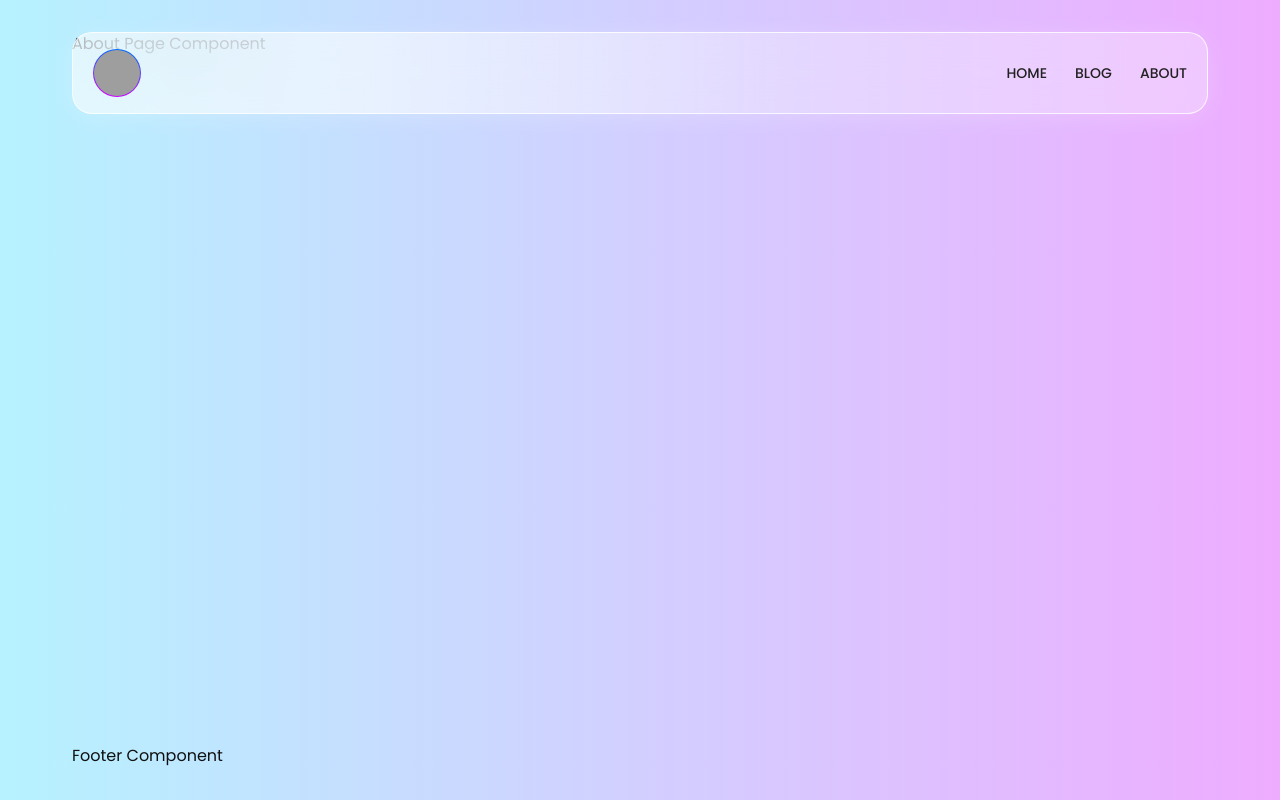
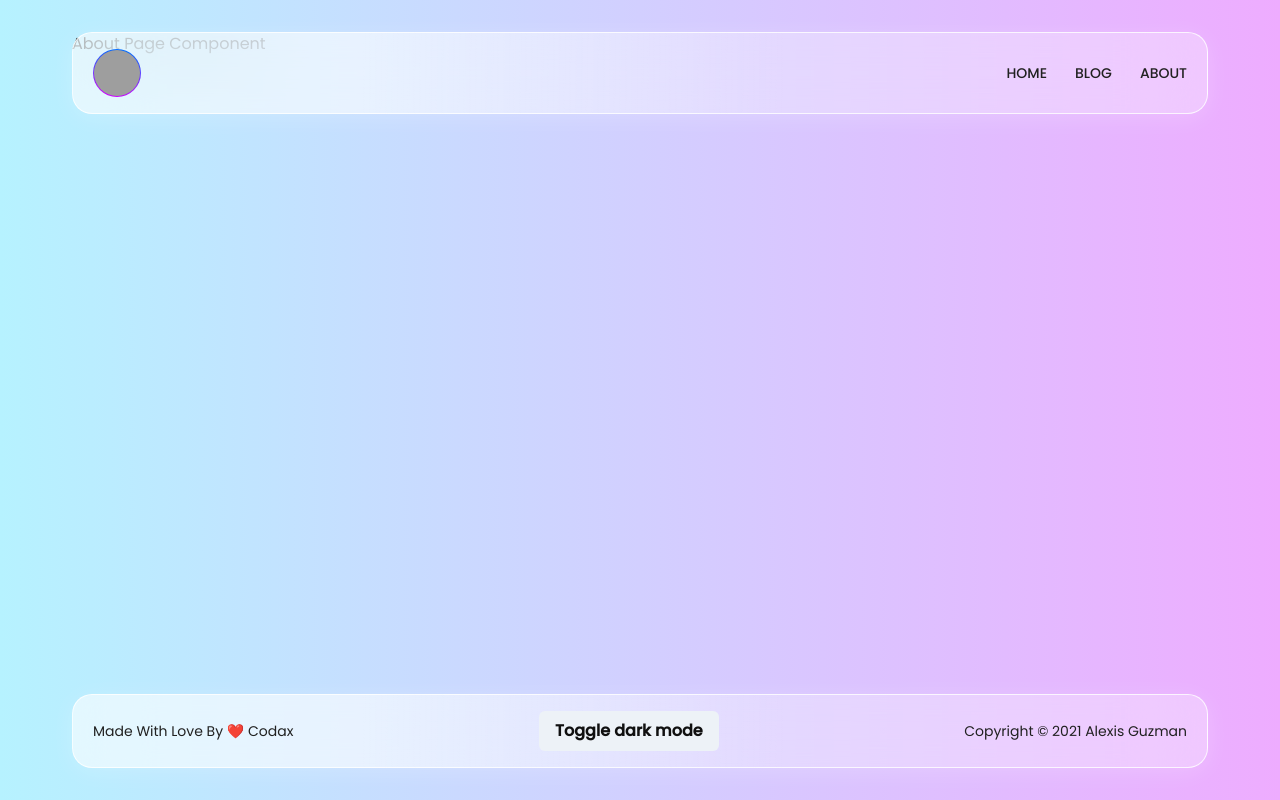
Before and after one commit to codingcodax/nextjs-mdx-blog-kit, a Next.js app: page /about in a window 1280 px wide. Built offline with nearby package versions, Linux system fonts and the light colour scheme; grey boxes are pictures that could not be loaded.

Commit message:
feat: set up footer component

```diff
--- a/components/layout/Footer.js
+++ b/components/layout/Footer.js
@@ -1,8 +1,50 @@
+import { Button, Flex, Text, useColorMode } from '@chakra-ui/react';
+
+import useColorModeValues from '@/hooks/useColorModeValues';
+
 const Footer = () => {
+	const { colorMode, toggleColorMode } = useColorMode();
+	const {
+		headingSecondaryColor,
+		glassBgOne,
+		glassBgTwo,
+		glassBoxShadow,
+		glassBorder,
+	} = useColorModeValues();
+
 	return (
-		<div>
-			<p>Footer Component</p>
-		</div>
+		<Flex
+			py={{ base: 2, sm: 4 }}
+			px={{ base: 2.5, sm: 5 }}
+			mt={48}
+			align='center'
+			justify='space-between'
+			bg={`linear-gradient(90.89deg, ${glassBgOne} 25.56%, ${glassBgTwo} 62.83%);`}
+			boxShadow={`0px 4px 24px -1px ${glassBoxShadow};`}
+			backdropFilter='blur(40px)'
+			borderRadius='20px'
+			border={`1px solid ${glassBorder}`}
+		>
+			<Text
+				fontSize='sm'
+				textTransform='capitalize'
+				color={headingSecondaryColor}
+			>
+				Made with love by ❤️ Codax
+			</Text>
+			<Button onClick={toggleColorMode}>
+				{colorMode === 'light'
+					? 'Toggle dark mode'
+					: 'Toggle light Mode'}
+			</Button>
+			<Text
+				fontSize='sm'
+				textTransform='capitalize'
+				color={headingSecondaryColor}
+			>
+				Copyright © 2021 Alexis Guzman
+			</Text>
+		</Flex>
 	);
 };
 
```
